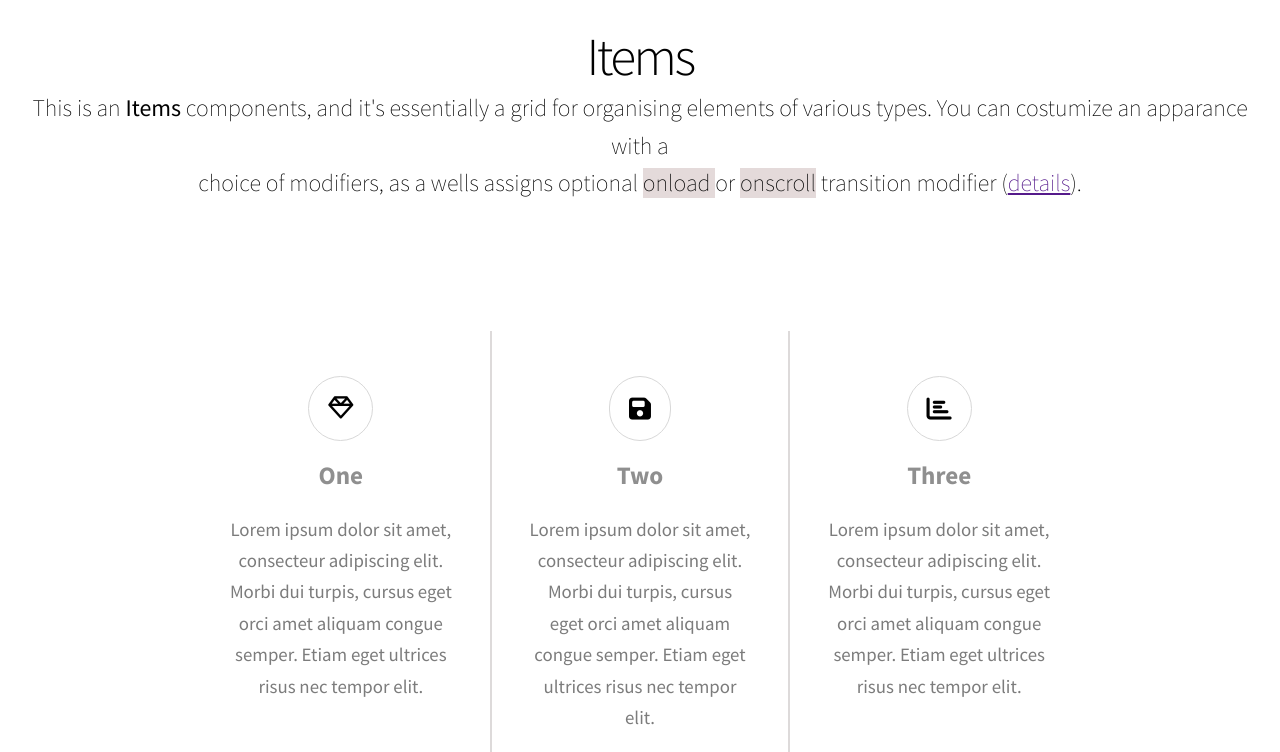
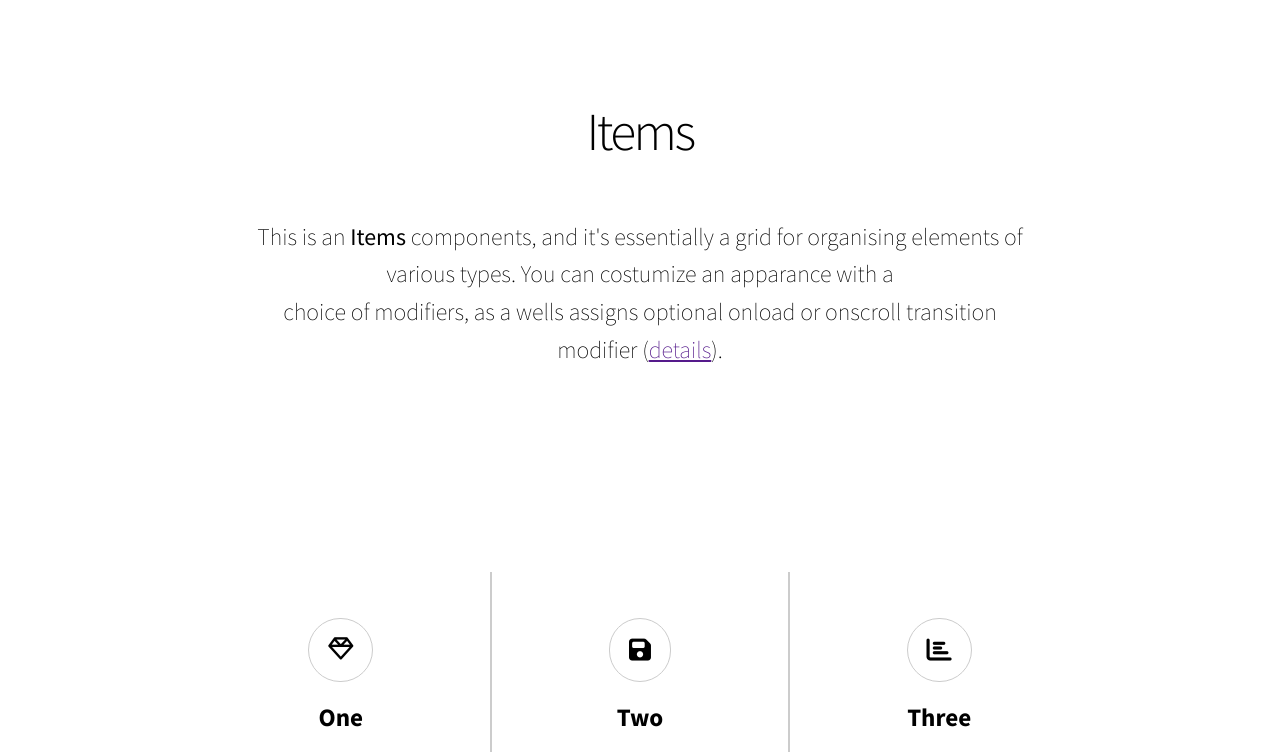
Before and after one commit to C4rlosca/team-repo, a plain HTML site: page index.html in a window 1280 px wide. Shown: the part 3022-3774 px from the top of the page. Drawn offline with Linux system fonts and the light colour scheme.

Commit message:
esto se acaba casi ya

```diff
--- a/assets/css/styles.css
+++ b/assets/css/styles.css
@@ -333,12 +333,11 @@ div.gallery div.text a:hover {
   color: var(--hover);
 }
 
-/*------------------TEXTO ENCABEZADO DE ITEMS---------------------*/
+/*------------------ITEMS---------------------*/
 div.items {
   text-align: center;
-  padding: 2rem;
+  padding: 8em 20em;
 }
-
 div.items p {
   font-size: 1.9rem;
   font-weight: 200;
@@ -347,13 +346,12 @@ div.items p {
 div.items p strong {
   font-weight: 400;
 }
-/*TITULO ITEMS*/
 div.items h2.itemsName {
   font-size: 4.25rem;
   font-weight: 300;
   letter-spacing: -.2rem;
+  padding-bottom: 1em;
 }
-/*DISPODICION Y DISTRIBUCION EN GRID DE LAS COLUMNAS EN LA PAGINA */
 section.gridColumn {
   display: grid;
   grid-template-columns: repeat(3, 1fr);
@@ -362,7 +360,6 @@ section.gridColumn {
   padding: 8% 15%;
   text-align: center;
 }
-/*PADDIN INTERIOR DE DIVS INTERNOS Y TIPO DE MARGEN*/
 .gridColumn .boxone,
 .boxtwo,
 .boxthree,
@@ -375,10 +372,9 @@ section.gridColumn {
 .boxten,
 .boxeleven,
 .boxtwelve {
-  border: 1px solid rgb(221, 218, 218);
+  border: 1px solid var(--lines);
   padding: 2.1rem 3rem;
 }
-/*BORDES PARA CADA COLUMNA PERSONALIZADO */
 .gridColumn .boxone,
 .boxtwo,
 .boxthree {
@@ -404,33 +400,28 @@ section.gridColumn {
 .boxtwelve {
   border-bottom: none;
 }
-/*  ESTILO ICONOS DE CADA COLUMNA POSICION Y MARGENES///*/
 .gridColumn i {
   padding: 1.5rem;
-  border: 1px solid rgb(216, 216, 216);
+  border: 1px solid var(--lines);
   border-radius: 100px;
   font-size: 2em;
   margin-bottom: 1.5rem;
   margin-top: 1.5rem;
 }
-/*ESTILO Y POSICION DE CADA H2(BOXES) NUMERADOS EN TEXTO*/
 .gridColumn h2 {
   margin-bottom: 10%;
   font-size: 2rem;
-  color: rgb(143, 143, 143);
 }
-/*DISPOSICON DEL TEXTO, COLOR Y ENTRELINEADO DEL TEXTO INTERIOR COLUMNAS*/
 .gridColumn p {
   font-size: 1.5rem;
   line-height: 2.5rem;
   text-align: center;
-  color: rgb(124, 124, 124);
   margin-bottom: 1.5rem;
 }
 
 /* -----------Addittional Elements-----------  */
 div.add div.addTittle {
-  border-top: 0.1em solid #cccccc;
+  border-top: 0.1em solid var(--division);
   width: 100%;
 }
 div.add div.addTittle h2 {
--- a/index.html
+++ b/index.html
@@ -72,7 +72,9 @@
             This is also a <strong>Spotlight</strong> component, and it's here
             because this app would look a bit empty with just one spotlight.
             Like all spotlights, you can customise its appearance with a choice
-            of modifiers, as well as assign it an optional<span class="code">onload</span>or<span class="code">onscroll</span>transition modifier (<a href=""
+            of modifiers, as well as assign it an optional<span class="code"
+              >onload</span
+            >or<span class="code">onscroll</span>transition modifier (<a href=""
               >details</a
             >).
           </p>
@@ -85,7 +87,10 @@
             And yes, this is another <strong>Spotlight</strong> component, and
             it's also here because ir order to fill a bit of space. Naturally,
             like any other spotlight, you can customise its appearance with a
-            choice of modifiers, as well as assign it an optional<span class="code">onload</span>or<span class="code">onscroll</span>transition modifier (<a href=""
+            choice of modifiers, as well as assign it an optional<span
+              class="code"
+              >onload</span
+            >or<span class="code">onscroll</span>transition modifier (<a href=""
               >details</a
             >).
           </p>
@@ -101,9 +106,10 @@
             This is a <strong>Gallery</strong> component. It can behave as a
             <span class="code">lightbox</span> (when given the lightbox class),
             and you can customise its appearance with a number of modifiers, as
-            well as assign it an optional<span class="code">onload</span>or<span class="code">onscroll</span>transition modifier (<a href=""
-              >details</a
-            >).
+            well as assign it an optional<span class="code">onload</span>or<span
+              class="code"
+              >onscroll</span
+            >transition modifier (<a href="">details</a>).
           </p>
         </div>
         <div class="pics">
@@ -147,8 +153,8 @@
           grid for organising elements of various types. You can costumize an
           apparance with a <br />
           choice of modifiers, as a wells assigns optional
-          <span style="background-color: rgb(228, 218, 218)"> onload </span> or
-          <span style="background-color: rgb(228, 218, 218)">onscroll</span>
+          <span>onload</span> or
+          <span>onscroll</span>
           transition modifier (<a href="">details</a>).
         </p>
       </div>
```
